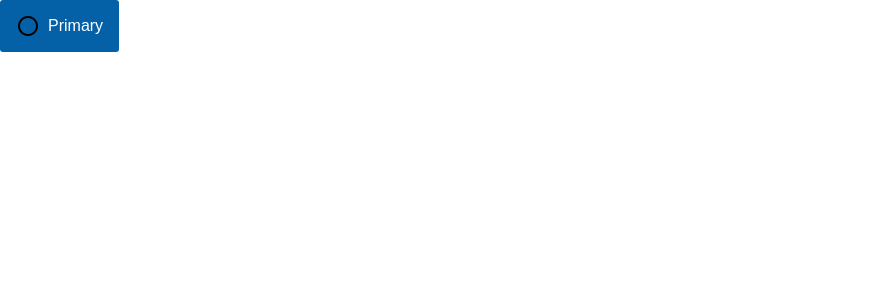
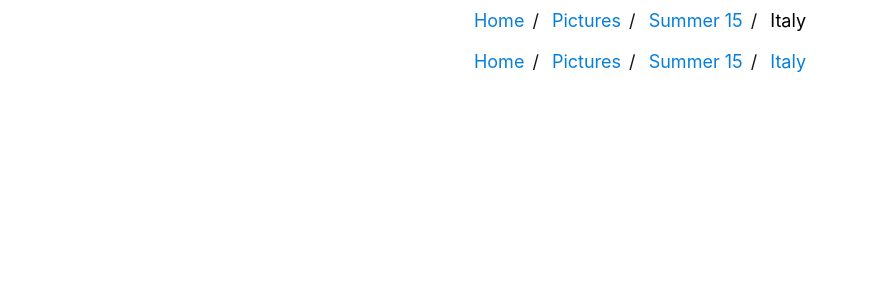
Before and after one commit to amoljore7/51-React-Component-Design-system-with-storybook, a React (Create React App) app: page / in a window 1280 px wide. Shown: the top 300 px of the page, without its empty margins (0-869 px from the left). Built offline with nearby package versions, Linux system fonts and the light colour scheme.

Commit message:
style chnages

```diff
--- a/src/App.js
+++ b/src/App.js
@@ -1,20 +1,30 @@
-import React from "react";
+import React, { useState } from "react";
 import "./App.css";
 import ReactDOM from "react-dom";
 import favicon from "./components/icons/icon.png";
 
 import Button from "./components/Button/Button";
+import Breadcrumb from "./components/Breadcrumb/Breadcrumb";
 
-const onClickEvent = () => {
-  alert("Primary Button clicked");
-};
 function App({ classes }) {
+  const [crumbs, setCrumbs] = useState([
+    "Home",
+    "Pictures",
+    "Summer 15",
+    "Italy",
+  ]);
+
+  const selected = (crumb) => {
+    console.log(">>>>", crumb);
+  };
+
   return (
     <div className="App">
-      <Button onClick={onClickEvent} variant="primary">
+      {/* <Button  variant="primary">
         <img src={favicon} style={{ marginRight: "0.5rem" }} />
         Primary
-      </Button>
+      </Button> */}
+      <Breadcrumb crumbs={crumbs} selected={selected} />
     </div>
   );
 }
--- /dev/null
+++ b/src/components/Breadcrumb/Breadcrumb.js
@@ -0,0 +1,44 @@
+import React from "react";
+import "./Breadcrumb.scss";
+
+function Breadcrumb(props) {
+  function isLast(index) {
+    console.log(">>>index>", index);
+    console.log(">>>len>", props.crumbs.length);
+    return index === props.crumbs.length - 1;
+  }
+  return (
+    <div>
+      <ul class="breadcrumb">
+        <li>
+          <a href="#">Home</a>
+        </li>
+        <li>
+          <a href="#">Pictures</a>
+        </li>
+        <li>
+          <a href="#">Summer 15</a>
+        </li>
+        <li>Italy</li>
+      </ul>
+
+      <ul class="breadcrumb">
+        {props.crumbs &&
+          props.crumbs.map((crumb, ci) => {
+            const disabled = isLast(ci) ? "disabled" : "";
+            return (
+              <li key={ci}>
+                <a
+                  className={`${disabled}`}
+                  onClick={() => props.selected(crumb)}
+                >
+                  {crumb}
+                </a>
+              </li>
+            );
+          })}
+      </ul>
+    </div>
+  );
+}
+export default Breadcrumb;
--- /dev/null
+++ b/src/components/Breadcrumb/Breadcrumb.scss
@@ -0,0 +1,22 @@
+ul.breadcrumb {
+  padding: 10px 16px;
+  list-style: none;
+  cursor: pointer;
+}
+ul.breadcrumb li {
+  display: inline;
+  font-size: 18px;
+}
+ul.breadcrumb li + li:before {
+  padding: 8px;
+  color: #161616;
+  content: "/\00a0";
+}
+ul.breadcrumb li a {
+  color: #067fdb;
+  text-decoration: none;
+}
+ul.breadcrumb li a:hover {
+  color: #01447e;
+  text-decoration: underline;
+}
--- a/src/components/Button/Button.js
+++ b/src/components/Button/Button.js
@@ -1,14 +1,10 @@
 import React from "react";
 import "./Button.scss";
 function Button(props) {
-  const { variant, size, backgroundColor, children, ...rest } = props;
+  const { variant, size, children, ...rest } = props;
   return (
     <>
-      <button
-        class={`button ${variant} ${size}`}
-        style={backgroundColor && { backgroundColor }}
-        {...rest}
-      >
+      <button class={`btn ${variant} ${size}`} {...rest}>
         {children}
       </button>
     </>
--- a/src/components/Button/Button.scss
+++ b/src/components/Button/Button.scss
@@ -1,72 +1,121 @@
 @import "src/globalStyle/style.scss";
+@import "src/components/global-style/color.scss";
+@import "src/components/global-style/font-fmaily.scss";
+@import "src/components/global-style/paddings-border.scss";
+@import "src/components/global-style/typography.scss";
 
-$background-color-primary: #0561a7;
-$transparent: transparent;
-$white-color: #ffffff;
-$grey-color: #393939;
-$small-button-padding: $padding-01 $padding-03;
-$medium-button-padding: $padding-02 $padding-03;
-$large-button-padding: $padding-04 $padding-05;
-$small-button-fontSize: 12px;
-$medium-button-fontSize: 14px;
-$large-button-fontSize: 16px;
-$border-radius: $brds-03;
-$border: none;
-$display: flex;
-$align-items: center;
-$justify-content: center;
-$text-align: center;
-$text-decoration: none;
-$text-transform: capitalize;
-$cursor: pointer;
-$transparent: transparent;
-
-@mixin commonColor {
-  background-color: $transparent;
-  color: $grey-color;
-}
-@mixin commonPadding($paddingProps) {
-  padding: $paddingProps;
-}
-@mixin flexProps {
-  display: $display;
-  align-items: $align-items;
-  justify-content: $justify-content;
+@mixin transparentButton {
+  background-color: transparent;
+  color: $secondary-txt-color;
 }
 
-.button {
-  border: $border;
-  background-color: $background-color-primary;
-  color: $white-color;
-  padding: $large-button-padding;
-  text-align: $text-align;
-  text-decoration: $text-decoration;
-  text-transform: $text-transform;
-  font-size: $large-button-fontSize;
-  border-radius: $border-radius;
-  cursor: $cursor;
+.btn {
+  border-radius: $brds-03;
+  display: flex;
+  align-items: center;
+  justify-content: center;
+  text-align: center;
+  text-decoration: none;
+  border: none;
+  cursor: pointer;
+  background-color: $primary-intr-color;
+  font-size: $btn-txt-fontSize-03;
+}
 
-  @include flexProps;
+.btn-primary {
+  background-color: $primary-intr-color;
 }
-.primary {
-  background-color: $background-color-primary;
+
+.btn-secondary {
+  border: $border-radius-01 solid $secondary-txt-color;
+  @include transparentButton;
 }
-.secondary {
-  @include commonColor;
-  border: 1px solid $grey-color;
+.btn-textOnly {
+  @include transparentButton;
 }
-.textOnly {
-  @include commonColor;
+
+.btn-small {
+  padding: $padding-01 $padding-03;
+  font-size: $btn-txt-fontSize-01;
 }
-.small {
-  @include commonPadding($small-button-padding);
-  font-size: $small-button-fontSize;
+
+.btn-medium {
+  padding: $padding-02 $padding-03;
+  font-size: $btn-txt-fontSize-02;
 }
-.medium {
-  @include commonPadding($medium-button-padding);
-  font-size: $medium-button-fontSize;
+
+.btn-large {
+  padding: $padding-04 $padding-05;
+  font-size: $btn-txt-fontSize-03;
 }
-.large {
-  @include commonPadding($large-button-padding);
-  font-size: $large-button-fontSize;
-}
+
+// $background-color-primary: #0561a7;
+// $transparent: transparent;
+// $white-color: #ffffff;
+// $grey-color: #393939;
+// $small-button-padding: $padding-01 $padding-03;
+// $medium-button-padding: $padding-02 $padding-03;
+// $large-button-padding: $padding-04 $padding-05;
+// $small-button-fontSize: 12px;
+// $medium-button-fontSize: 14px;
+// $large-button-fontSize: 16px;
+// $border-radius: $brds-03;
+// $border: none;
+// $display: flex;
+// $align-items: center;
+// $justify-content: center;
+// $text-align: center;
+// $text-decoration: none;
+// $text-transform: capitalize;
+// $cursor: pointer;
+// $transparent: transparent;
+
+// @mixin commonColor {
+//   background-color: $transparent;
+//   color: $grey-color;
+// }
+// @mixin commonPadding($paddingProps) {
+//   padding: $paddingProps;
+// }
+// @mixin flexProps {
+//   display: $display;
+//   align-items: $align-items;
+//   justify-content: $justify-content;
+// }
+
+// .button {
+//   border: $border;
+//   background-color: $background-color-primary;
+//   color: $white-color;
+//   padding: $large-button-padding;
+//   text-align: $text-align;
+//   text-decoration: $text-decoration;
+//   text-transform: $text-transform;
+//   font-size: $large-button-fontSize;
+//   border-radius: $border-radius;
+//   cursor: $cursor;
+
+//   @include flexProps;
+// }
+// .primary {
+//   background-color: $background-color-primary;
+// }
+// .secondary {
+//   @include commonColor;
+//   border: 1px solid $grey-color;
+// }
+// .textOnly {
+//   @include commonColor;
+// }
+// .small {
+//   @include commonPadding($small-button-padding);
+//   font-size: $small-button-fontSize;
+// }
+// .medium {
+//   @include commonPadding($medium-button-padding);
+//   font-size: $medium-button-fontSize;
+// }
+// .large {
+//   @include commonPadding($large-button-padding);
+//   font-size: $large-button-fontSize;
+// }
--- /dev/null
+++ b/src/components/global-style/color.scss
@@ -0,0 +1,53 @@
+$default-page-bg: #ffffff;
+$primary-center-bg: #f4f4f4;
+$primary-page-bg: #ffffff;
+$high-contrast-bg: #393939;
+$disabled-bg-fields: #f4f4f4;
+//contrast & border colors
+$aa-contrast: #0561A7;
+$subtle-border: #e0e0e0;
+$med-contrast-border: #8d8d8d;
+$high-contrast-border: #161616;
+$focus-border: #0561A7;
+// text and interactive colors
+$primary-intr-color: #0561A7;
+$secondary-intr-color: #0561A7;
+$primary-txt-color: #161616;
+$secondary-txt-color: #393939;
+$placeholder-txt-color: #a8a8a8;
+$interactive-txt-color: #ffffff;
+$tertiary-txt-color: #6f6f6f;
+$error-txt-color:  #da1e28;
+$inverse-txt-color: #ffffff;
+// icon and link oclors
+$primary-lnk-color: #0f62fe;
+$visited-lnk-color: #8a3ffc;
+$primary-icn-color: #161616;
+$secondary-icn-color: #525252;
+$interactive-icn-color: #ffffff;
+$default-input-uibg2: #f4f4f4;
+// interactive clolors
+$interactive-blue: #002d9c;
+$interactive-gray: #c6c6c6;
+$interactive-hover-01: #0353e9;
+$interactive-hover-02: #4c4c4c;
+$interactive-hover-03: #0353e9;
+$interactve-txt-hover-01: #067FDB;
+$interactive-active-01: #002d9c;
+$interactive-active-02: #6f6f6f;
+$interactive-active-03: #002d9c;
+$ui-active-color: #c6c6c6;
+$ui-selected-color: #e0e0e0;
+$ui-disabled-01: #c6c6c6;
+$ui-disabled-02: #8d8d8d;
+$ui-hover-01: #e5e5e5;
+$row-hover-color: #e5e5e5;
+$row-selected-hover:#cacaca;
+$error-color: #da1e28;
+$success-color: #24a148;
+$warning-color: #f1c21b;
+$info-color: #067FDB;
+$scroll-bar-color: #c6c6c6;
+$page-division-color: #a8a8a8;
+$danger-active-color: #750e13;
+$danger-hover-color: #ba1b23;
--- /dev/null
+++ b/src/components/global-style/font-fmaily.scss
@@ -0,0 +1,2 @@
+// font-family
+$font-type-01: 'Open Sans';
--- /dev/null
+++ b/src/components/global-style/paddings-border.scss
@@ -0,0 +1,11 @@
+//border
+$border-radius-01: 1px;
+$border-radius-02: 2px;
+$border-radius-03: 3px;
+$border-radius-04: 15px;
+//paddings
+$padding-01: 6px;
+$padding-02: 10px;
+$padding-03: 12px;
+$padding-04: 14px;
+$padding-05: 16px;
--- /dev/null
+++ b/src/components/global-style/typography.scss
@@ -0,0 +1,40 @@
+// line height
+$code-01-line-height: 16px;
+$caption-01-line-height: 16px;
+$label-01-line-height: 16px;
+$helper-text-01-line-height: 16px;
+$body-short-line-height: 22px;
+$body-long-line-height: 24px;
+$heading-01-line-height: 18px;
+$heading-02-line-height: 22px;
+$heading-03-line-height: 26px;
+$heading-04-line-height: 36px;
+$heading-05-line-height: 40px;
+$heading-06-line-height: 50px;
+$heading-07-line-height: 64px;
+// font Size
+$code-01-size: 12px;
+$caption-01-size: 14px;
+$label-01-size: 12px;
+$helper-text-01-size: 12px;
+$body-short-size: 16px;
+$body-long-size: 16px;
+$heading-01-size: 14px;
+$heading-02-size: 16px;
+$heading-03-size: 20px;
+$heading-04-size: 28px;
+$heading-05-size: 32px;
+$heading-06-size: 42px;
+$heading-07-size: 54px;
+// font Size
+$btn-txt-fontSize-01: 12px;
+$btn-txt-fontSize-02: 14px;
+$btn-txt-fontSize-03: 16px;
+// font weight
+$weight-01: 300;
+$weight-02: 400;
+$weight-03: 600;
+// letter spacing
+$letter-spacing-01: 0px;
+$letter-spacing-02: 0.16px;
+$letter-spacing-02: 0.32px;
```
Also changed, not shown: 1 other file (tests, documents, lock files or other folders).
